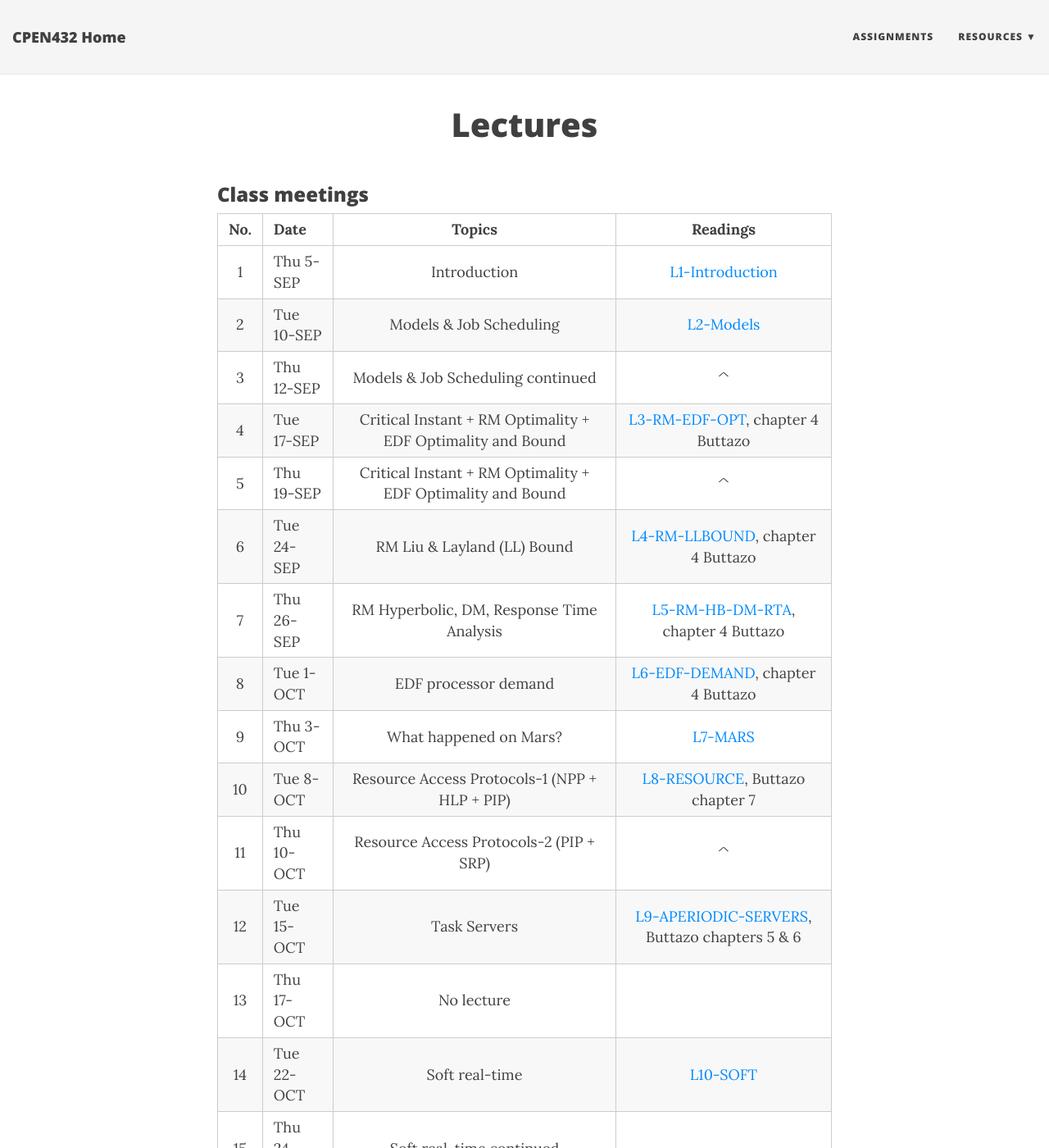
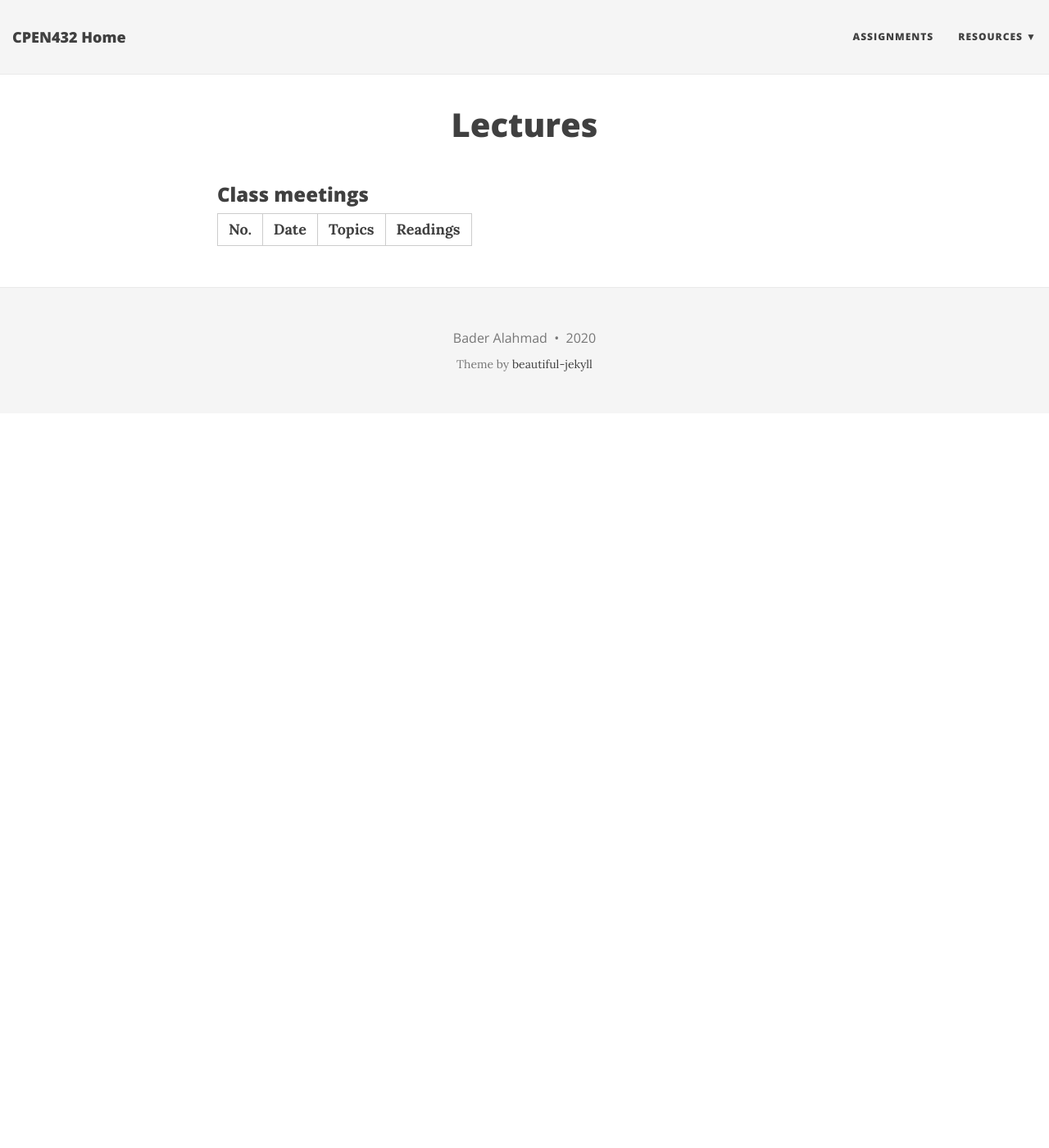
Before and after one commit to CPEN432/cpen432.github.io, a Jekyll site: the page built from lectures.md, in a window 1280 px wide and 1400 px high. Shown: the whole window at 82% size. Built offline with Jekyll 4.4.1, drawn with Linux system fonts in a browser that asks for light colours; nearby versions of some CDN libraries; some of the changed text lies outside the part shown.

Commit message:
remove content from previous offering

```diff
--- a/lectures.md
+++ b/lectures.md
@@ -6,32 +6,33 @@
 
 
 | **No.** | **Date** | **Topics** | **Readings** |
-|:---:|:-------|:---:|:----:|
-|  1  |  Thu 5-SEP |  Introduction   |  [L1-Introduction](http://cpen432.github.io/resources/bader-slides/1-Introduction.pdf)    |
-|  2  |  Tue 10-SEP |     Models & Job Scheduling   |  [L2-Models](http://cpen432.github.io/resources/bader-slides/2-Models.pdf)|
-|  3  |  Thu 12-SEP |  Models & Job Scheduling continued    |   ^   |
-|  4  |  Tue 17-SEP |  Critical Instant + RM Optimality + EDF Optimality and Bound  |  [L3-RM-EDF-OPT](http://cpen432.github.io/resources/bader-slides/3-critical-instant+EDF.pdf), chapter 4 Buttazo |
-|  5  |  Thu 19-SEP |  Critical Instant + RM Optimality + EDF Optimality and Bound  |  ^   |
-|  6  |  Tue 24-SEP |  RM Liu & Layland (LL) Bound   |  [L4-RM-LLBOUND](http://cpen432.github.io/resources/bader-slides/4-RM.pdf), chapter 4 Buttazo    |
-|  7  |  Thu 26-SEP | RM Hyperbolic, DM, Response Time Analysis |  [L5-RM-HB-DM-RTA](http://cpen432.github.io/resources/bader-slides/5-RM-hyperbolic+DM+response.pdf), chapter 4 Buttazo    |
-|  8  |  Tue 1-OCT |  EDF processor demand   |  [L6-EDF-DEMAND](http://cpen432.github.io/resources/bader-slides/6-EDF-exact.pdf), chapter 4 Buttazo    |
-|  9 |  Thu 3-OCT | What happened on Mars?   |  [L7-MARS](http://cpen432.github.io/resources/bader-slides/7-Mars.pdf)    |
-|  10 |  Tue 8-OCT |  Resource Access Protocols-1 (NPP + HLP + PIP)  |  [L8-RESOURCE](http://cpen432.github.io/resources/bader-slides/8-ResourceSharing.pdf), Buttazo chapter 7   |
-|  11 |  Thu 10-OCT |  Resource Access Protocols-2  (PIP + SRP)   |  ^  |
-|  12 |  Tue 15-OCT |  Task Servers    |  [L9-APERIODIC-SERVERS](http://cpen432.github.io/resources/bader-slides/9-TaskServers.pdf), Buttazo chapters 5 & 6   |
-|  13 |  Thu 17-OCT |  No lecture   |      |
-|  14 |  Tue 22-OCT |  Soft real-time   |   [L10-SOFT](http://cpen432.github.io/resources/bader-slides/10-SoftRealTime.pdf)   |
-|  15 |  Thu 24-OCT  |  Soft real-time continued   |      |
-|  16 |  Tue 29-OCT | Multistage distributed real-time systems   |  [L12-MULTISTAGE](http://cpen432.github.io/resources/bader-slides/12-MultiStage.pdf)   |
-|  17 |  Thu 31-OCT  |  Multiprocessor scheduling - 1    | [L11-MULTIPROCESSOR](http://cpen432.github.io/resources/bader-slides/11-Multiprocessors.pdf)   |
-|  18 |  Tue 5-NOV |  Multiprocessor scheduling - 2   |      |
-|  19 |  Thu 7-NOV  |  Reliability and fault tolerance - 1   |  [L13-RELIABILITY](http://cpen432.github.io/resources/bader-slides/13-Reliability.pdf)    |
-|  20 |  Tue 12-NOV |  Reliability and fault tolerance - 2   |     |
-|  21 |  Thu 14-NOV  | Reliability and fault tolerance - 3  |   |
-|  22 |  Tue 19-NOV |  System/Software Safety - 1. **Guest Lecture**: Simon Diemert, [Critical Systems Labs Inc.](https://www.criticalsystemslabs.com)  |  [L14-SAFETY](http://cpen432.github.io/resources/bader-slides/14-safety.pdf)    |
-|  23 |  Thu 21-NOV  |  System/Software Safety - 2. **Guest Lecture**: Simon Diemert  |      |
-|  24 |  Tue 26-NOV |  Review Session   |      |
-|  25 |  Thu 28-NOV  |  ?   |      |
+
+<!-- |:---:|:-------|:---:|:----:| -->
+<!-- |  1  |  Thu 5-SEP |  Introduction   |  [L1-Introduction](http://cpen432.github.io/resources/bader-slides/1-Introduction.pdf)    | -->
+<!-- |  2  |  Tue 10-SEP |     Models & Job Scheduling   |  [L2-Models](http://cpen432.github.io/resources/bader-slides/2-Models.pdf)| -->
+<!-- |  3  |  Thu 12-SEP |  Models & Job Scheduling continued    |   ^   | -->
+<!-- |  4  |  Tue 17-SEP |  Critical Instant + RM Optimality + EDF Optimality and Bound  |  [L3-RM-EDF-OPT](http://cpen432.github.io/resources/bader-slides/3-critical-instant+EDF.pdf), chapter 4 Buttazo | -->
+<!-- |  5  |  Thu 19-SEP |  Critical Instant + RM Optimality + EDF Optimality and Bound  |  ^   | -->
+<!-- |  6  |  Tue 24-SEP |  RM Liu & Layland (LL) Bound   |  [L4-RM-LLBOUND](http://cpen432.github.io/resources/bader-slides/4-RM.pdf), chapter 4 Buttazo    | -->
+<!-- |  7  |  Thu 26-SEP | RM Hyperbolic, DM, Response Time Analysis |  [L5-RM-HB-DM-RTA](http://cpen432.github.io/resources/bader-slides/5-RM-hyperbolic+DM+response.pdf), chapter 4 Buttazo    | -->
+<!-- |  8  |  Tue 1-OCT |  EDF processor demand   |  [L6-EDF-DEMAND](http://cpen432.github.io/resources/bader-slides/6-EDF-exact.pdf), chapter 4 Buttazo    | -->
+<!-- |  9 |  Thu 3-OCT | What happened on Mars?   |  [L7-MARS](http://cpen432.github.io/resources/bader-slides/7-Mars.pdf)    | -->
+<!-- |  10 |  Tue 8-OCT |  Resource Access Protocols-1 (NPP + HLP + PIP)  |  [L8-RESOURCE](http://cpen432.github.io/resources/bader-slides/8-ResourceSharing.pdf), Buttazo chapter 7   | -->
+<!-- |  11 |  Thu 10-OCT |  Resource Access Protocols-2  (PIP + SRP)   |  ^  | -->
+<!-- |  12 |  Tue 15-OCT |  Task Servers    |  [L9-APERIODIC-SERVERS](http://cpen432.github.io/resources/bader-slides/9-TaskServers.pdf), Buttazo chapters 5 & 6   | -->
+<!-- |  13 |  Thu 17-OCT |  No lecture   |      | -->
+<!-- |  14 |  Tue 22-OCT |  Soft real-time   |   [L10-SOFT](http://cpen432.github.io/resources/bader-slides/10-SoftRealTime.pdf)   | -->
+<!-- |  15 |  Thu 24-OCT  |  Soft real-time continued   |      | -->
+<!-- |  16 |  Tue 29-OCT | Multistage distributed real-time systems   |  [L12-MULTISTAGE](http://cpen432.github.io/resources/bader-slides/12-MultiStage.pdf)   | -->
+<!-- |  17 |  Thu 31-OCT  |  Multiprocessor scheduling - 1    | [L11-MULTIPROCESSOR](http://cpen432.github.io/resources/bader-slides/11-Multiprocessors.pdf)   | -->
+<!-- |  18 |  Tue 5-NOV |  Multiprocessor scheduling - 2   |      | -->
+<!-- |  19 |  Thu 7-NOV  |  Reliability and fault tolerance - 1   |  [L13-RELIABILITY](http://cpen432.github.io/resources/bader-slides/13-Reliability.pdf)    |  -->
+<!-- |  20 |  Tue 12-NOV |  Reliability and fault tolerance - 2   |     | -->
+<!-- |  21 |  Thu 14-NOV  | Reliability and fault tolerance - 3  |   |  -->
+<!-- |  22 |  Tue 19-NOV |  System/Software Safety - 1. **Guest Lecture**: Simon Diemert, [Critical Systems Labs Inc.](https://www.criticalsystemslabs.com)  |  [L14-SAFETY](http://cpen432.github.io/resources/bader-slides/14-safety.pdf)    | -->
+<!-- |  23 |  Thu 21-NOV  |  System/Software Safety - 2. **Guest Lecture**: Simon Diemert  |      | -->
+<!-- |  24 |  Tue 26-NOV |  Review Session   |      | -->
+<!-- |  25 |  Thu 28-NOV  |  ?   |      | -->
 
 
 
```
